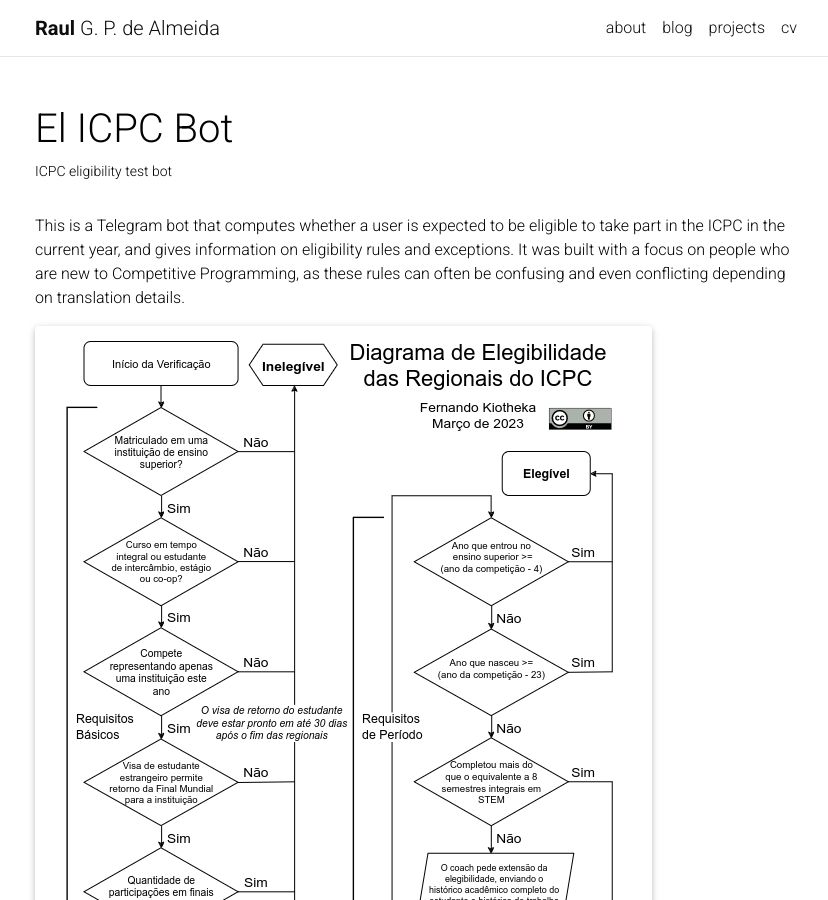
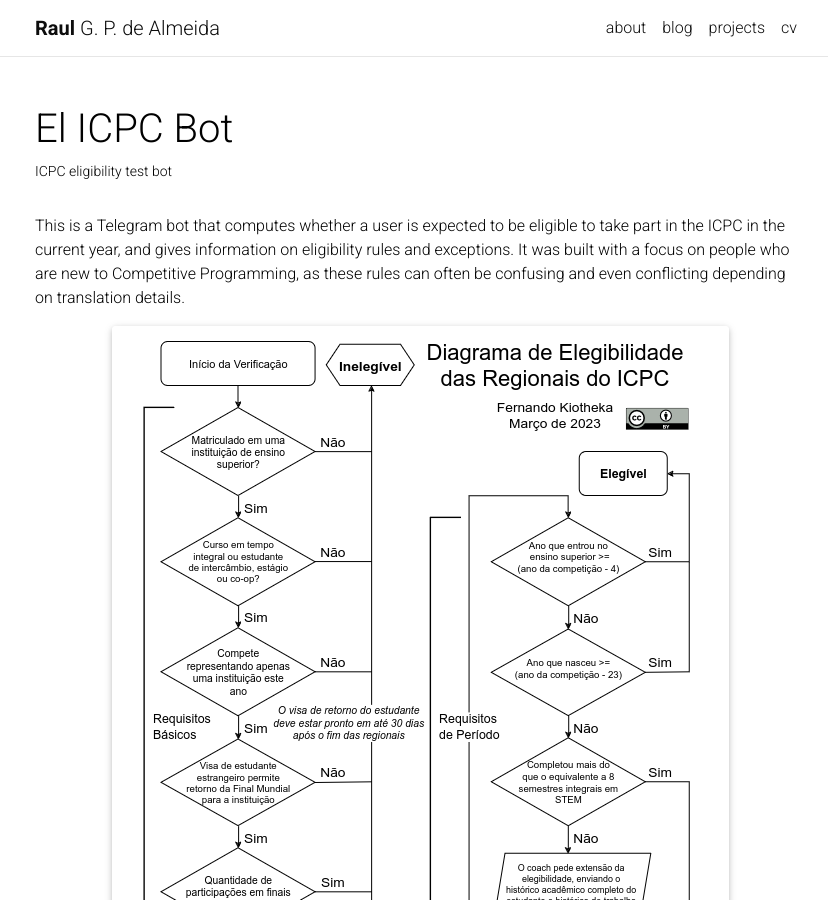
Before and after one commit to almeidaraul/almeidaraul.github.io, a Jekyll site: the page built from _projects/6_elbot.md, in a window 1280 px wide and 900 px high. Shown: the whole window, without its empty margins (220-1048 px from the left). Built offline with Jekyll 4.4.1, drawn with Linux system fonts in a browser that asks for light colours; full-size pictures stand in for the smaller copies a plugin makes; comment, search, counter and statistics services are not loaded; a style sheet for code colours, icons or effects is not loaded.

Commit message:
center images in projects

```diff
--- a/_projects/6_elbot.md
+++ b/_projects/6_elbot.md
@@ -14,10 +14,8 @@ focus on people who are new to Competitive Programming, as these rules
 can often be confusing and even conflicting depending on translation
 details.
 
-<div class="row">
-    <div class="col">
-        {% include figure.html path="assets/img/icpc_flowchart.png" class="img-fluid rounded z-depth-1" zoomable=true %}
-    </div>
+<div class="text-center">
+    {% include figure.html path="assets/img/icpc_flowchart.png" class="img-fluid rounded z-depth-1" zoomable=true %}
 </div>
 <div class="caption">
 A flowchart of the eligibility rules. They can be very confusing. [Source: Livreto de Introdução à Maratona de Programação - UFPR](https://www.inf.ufpr.br/maratona/livreto.pdf)
```
Also changed, not shown: _projects/2_hmi.md (+2 -4 lines).
